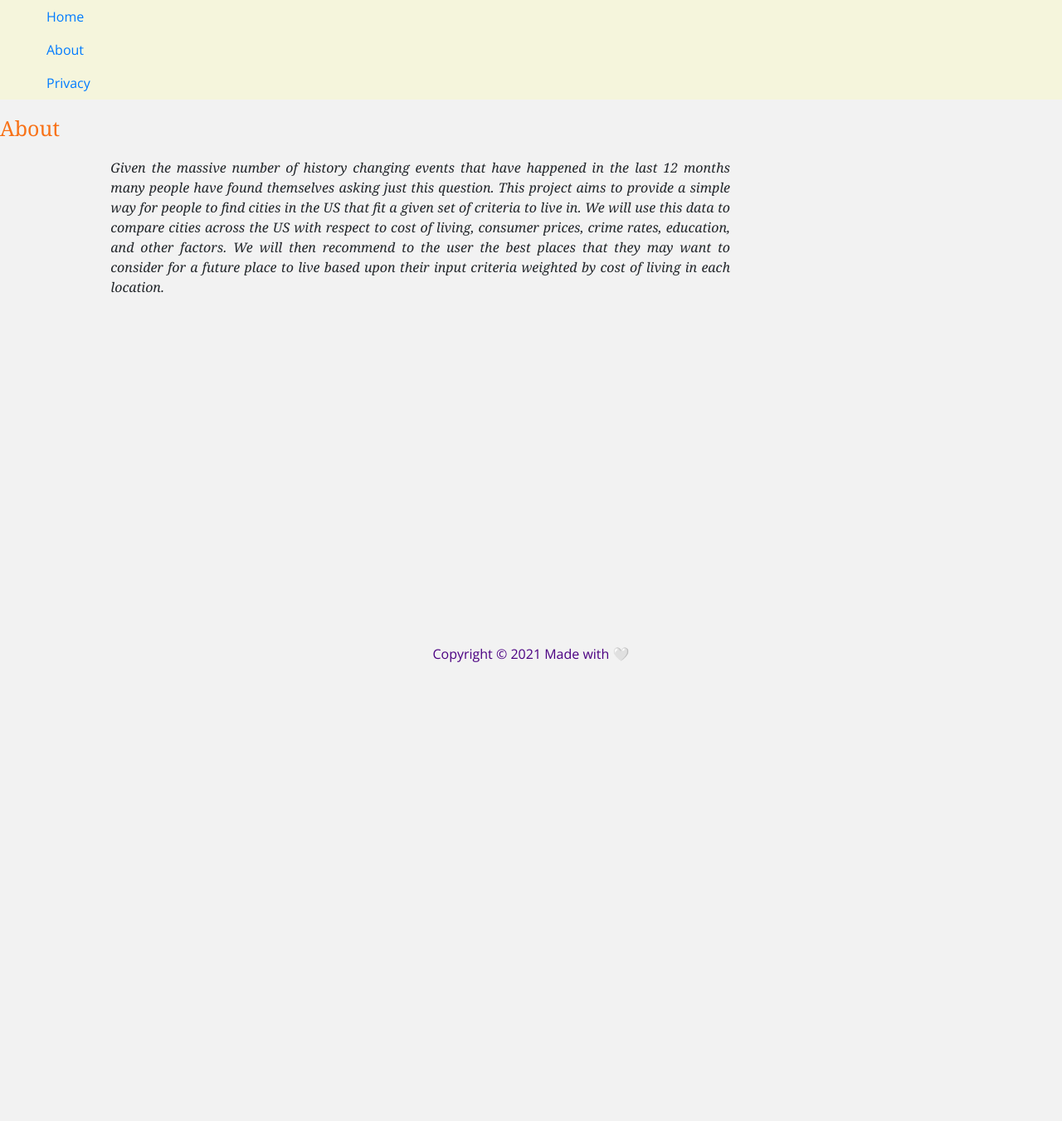
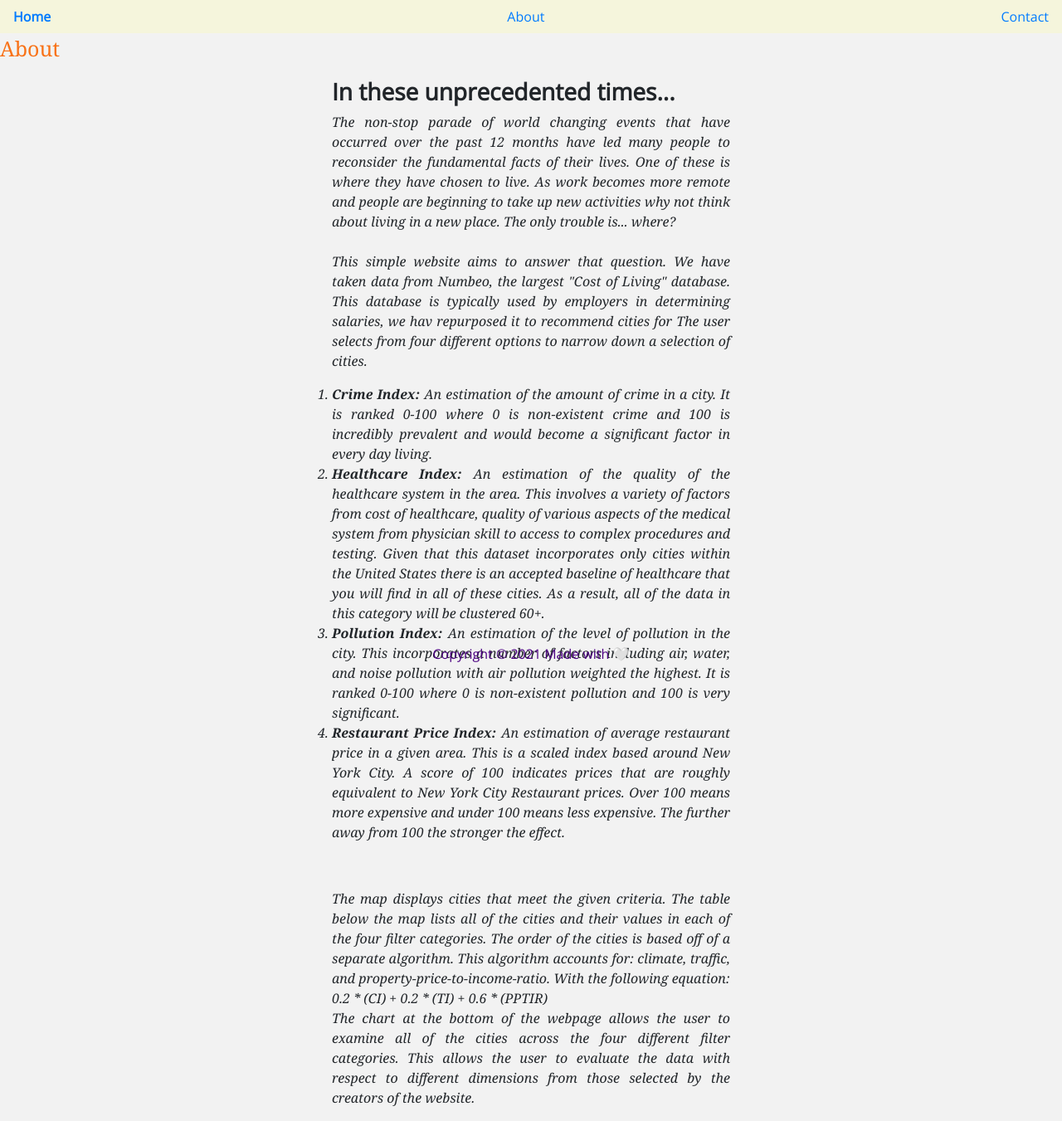
Before and after one commit to SEdgar97/Where-Should-I-Live, a Flask app: template templates/about.html in a window 1280 px wide. Shown: the whole page at 83% size. Before the commit the page ends 798 px from the top, so only its background shows below. Run offline with Flask 2, Linux system fonts and the light colour scheme; the template is opened without the code that fills it, so the values that code supplies are empty; parts of the project's set-up code (start-up, migrations or seed data) failed here and were passed over; some libraries are stand-ins or nearby versions.

Commit message:
Updating the about page and cleaning up links

```diff
--- a/server.py
+++ b/server.py
@@ -14,6 +14,10 @@ def hello():
 @app.route('/contact')
 def contact():
     return render_template('contact.html')
+
+@app.route('/about')
+def about():
+    return render_template('about.html')
 
 
 @app.route('/signUpUser', methods=['POST'])
--- a/templates/about.html
+++ b/templates/about.html
@@ -20,19 +20,11 @@
     <div id="page-wrap">
 
 
-		<nav>
-			<ul class="group" style="background-color:beige; list-style-type:none">
-				<li class="nav-item">
-                  <a class="nav-link" href="index.html">Home</a>
-                </li>
-                <li class="nav-item">
-                  <a class="nav-link" href="about.html">About</a>
-                </li>
-                <li class="nav-item">
-                  <a class="nav-link" href="contact.html">Privacy</a>
-                </li>
-              </ul>
-        </nav>
+		<div class="navbar" style="background-color:beige;">
+  <a class="active" href="/"><i class="fa fa-fw fa-Home"></i> Home</a>
+  <a href="#"><i class="fa fa-fw fa-Help"></i> About</a>
+  <a href="/contact"><i class="fa fa-fw fa-Contact"></i> Contact</a>
+</div>
 
 
 		<section id="main-content">
@@ -40,11 +32,47 @@
 		<p style="font-family:georgia,garamond,serif;font-size:25px;color:#F87217;font-style:bold;">
 		About
 		</p>
-      		<p style="font-family:georgia,garamond,serif;font-size:16px;font-style:italic;padding-left:100pt;padding-right:300pt;text-align:justify;">
-        Given the massive number of history changing events that have happened in the last 12 months many people have found themselves asking just this question. This project aims to provide a simple way for people to find cities in the US that fit a given set of criteria to live in.
-We will use this data to compare cities across the US with respect to cost of living, consumer prices, crime rates, education, and other factors. We will then recommend to the user the best places that they may want to consider for a future place to live based upon their input criteria weighted by cost of living in each location.
-      </p>
+            <h3 style = "padding-left: 300pt"><strong>In these unprecedented times...</strong></h3>
+      		<p style="font-family:georgia,garamond,serif;font-size:16px;font-style:italic;padding-left:300pt;padding-right:300pt;text-align:justify;">
+                The non-stop parade of world changing events that have occurred over the past 12 months have led many people to reconsider
+                the fundamental facts of their lives. One of these is where they have chosen to live. As work becomes more remote and people
+                are beginning to take up new activities why not think about living in a new place. The only trouble is... where?
+                <br>
+                <br>
+                This simple website aims to answer that question. We have taken data from Numbeo, the largest "Cost of Living" database.
+                This database is typically used by employers in determining salaries, we hav repurposed it to recommend cities for The user selects
+                from four different options to narrow down a selection of cities.
+                <ol style="font-family:georgia,garamond,serif;font-size:16px;font-style:italic;padding-left:300pt;padding-right:300pt;text-align:justify;">
+                    <li><strong>Crime Index: </strong>An estimation of the amount of crime in a city. It is ranked 0-100 where 0 is non-existent crime
+                    and 100 is incredibly prevalent and would become a significant factor in every day living.</li>
+                    <li><strong>Healthcare Index: </strong>An estimation of the quality of the healthcare system in the area. This involves
+                    a variety of factors from cost of healthcare, quality of various aspects of the medical system from physician skill to
+                    access to complex procedures and testing. Given that this dataset incorporates only cities within the United States there
+                    is an accepted baseline of healthcare that you will find in all of these cities. As a result, all of the data in this
+                    category will be clustered 60+.</li>
+                    <li><strong>Pollution Index: </strong> An estimation of the level of pollution in the city. This incorporates a number of
+                    factors including air, water, and noise pollution with air pollution weighted the highest. It is ranked 0-100 where 0 is
+                    non-existent pollution and 100 is very significant.</li>
+                    <li><strong>Restaurant Price Index: </strong> An estimation of average restaurant price in a given area. This is a scaled index
+                    based around New York City. A score of 100 indicates prices that are roughly equivalent to New York City Restaurant prices.
+                    Over 100 means more expensive and under 100 means less expensive. The further away from 100 the stronger the effect.</li>
+                </ol>
+                <br>
+            </p>
+            <p style="font-family:georgia,garamond,serif;font-size:16px;font-style:italic;padding-left:300pt;padding-right:300pt;text-align:justify;">
+                The map displays cities that meet the given criteria. The table below the map lists all of the cities and their values in each of
+                the four filter categories. The order of the cities is based off of a separate algorithm. This algorithm accounts for: climate,
+                traffic, and property-price-to-income-ratio. With the following equation:
+                <br>
+                0.2 * (CI) + 0.2 * (TI) + 0.6 * (PPTIR)
+                <br>
+                The chart at the bottom of the webpage allows the user to examine all of the cities across the four different filter categories.
+                This allows the user to evaluate the data with respect to different dimensions from those selected by the creators of the website.
 
+
+            </p>
+
+        </div>
 		</section>
 
 <div class="footer" style= "position: fixed;bottom: 0;left: 0; width: 100%;color: indigo;text-align:center";>
--- a/templates/contact.html
+++ b/templates/contact.html
@@ -22,9 +22,8 @@
 
 		<div class="navbar" style="background-color:beige;">
   <a class="active" href="/"><i class="fa fa-fw fa-Home"></i> Home</a>
-  <a href="#"><i class="fa fa-fw fa-Resources"></i> Resources</a>
-  <a href="#"><i class="fa fa-fw fa-Help"></i> Help</a>
-  <a href="/contact"><i class="fa fa-fw fa-Contact"></i> Contact</a>
+  <a href="/about"><i class="fa fa-fw fa-Help"></i> About</a>
+  <a href="#"><i class="fa fa-fw fa-Contact"></i> Contact</a>
 	</div>
 
 
--- a/templates/index.html
+++ b/templates/index.html
@@ -23,8 +23,7 @@
 
 <div class="navbar" style="background-color:beige;">
   <a class="active" href="#"><i class="fa fa-fw fa-Home"></i> Home</a>
-  <a href="#"><i class="fa fa-fw fa-Resources"></i> Resources</a>
-  <a href="#"><i class="fa fa-fw fa-Help"></i> Help</a>
+  <a href="/about"><i class="fa fa-fw fa-Help"></i> About</a>
   <a href="/contact"><i class="fa fa-fw fa-Contact"></i> Contact</a>
 </div>
 
@@ -136,6 +135,7 @@
 
 <div class="container">
     <div class = "row">
+        <div class = 'col-md-2'></div>
         <div class="table-responsive-md">
             <table style ="width:100%; font-size:16px; color:black" border="2" class="table table-striped">
                 <thead>
```
